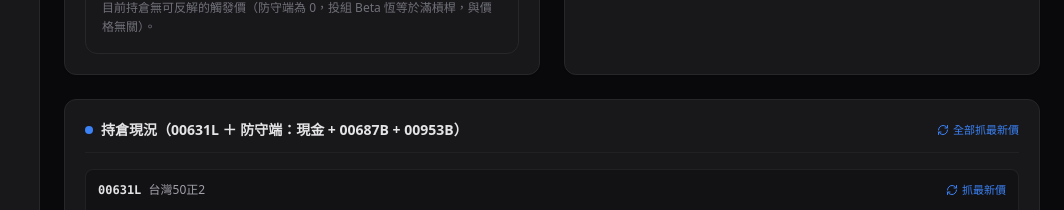
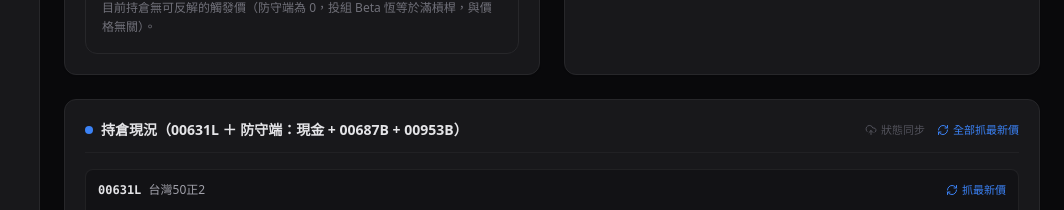
Before and after one commit to bigshop127/Stock_recommendations, a React (Vite) app in the folder review-web/: page /review/rebalance in a window 1280 px wide. Shown: the part 1040-1250 px from the top of the page, without its empty margins (216-1280 px from the left). Built offline with nearby package versions, Linux system fonts and the light colour scheme; no server answers.

Commit message:
feat(review-web): 持倉現況卡片標題加「狀態同步」按鈕，設定不用滑到底才能存雲端
Beta/容忍度/鎖定狀態調整完後可就近按鈕直接同步，沿用既有 syncToCloud，
不新增邏輯；同區塊補同步結果提示（沿用底部卡片同款文字/圖示）。

```diff
--- a/review-web/src/pages/Rebalance.tsx
+++ b/review-web/src/pages/Rebalance.tsx
@@ -1408,6 +1408,20 @@ export function Rebalance() {
             <span className="w-2 h-2 rounded-full bg-blue-500" />
             持倉現況（00631L ＋ 防守端：現金 + {BOND_ETFS[0].code} + {BOND_ETFS[1].code}）
           </span>
+          <div className="flex items-center gap-3">
+            <button
+              onClick={() => void syncToCloud(config)}
+              disabled={cloud.status === 'syncing' || cloud.status === 'loading'}
+              className="text-[11px] text-primary hover:text-primary/80 disabled:text-zinc-600 flex items-center gap-1 transition-colors font-normal"
+              title="把目前設定（目標Beta、容忍度、鎖定狀態等）同步到雲端，之後任何裝置重開都不會跑掉"
+            >
+              {cloud.status === 'syncing' ? (
+                <Loader2 className="w-3 h-3 animate-spin" />
+              ) : (
+                <UploadCloud className="w-3 h-3" />
+              )}
+              狀態同步
+            </button>
             <button
               onClick={fetchAllPrices}
               disabled={ASSETS.some((a) => priceFetch[a.code]?.loading)}
@@ -1421,7 +1435,24 @@ export function Rebalance() {
               )}
               全部抓最新價
             </button>
+          </div>
         </h2>
+
+        {(cloud.status === 'saved' || cloud.status === 'error') && (
+          <div className="text-[11px] flex items-center gap-1.5 -mt-2">
+            {cloud.status === 'saved' && (
+              <span className="text-emerald-400 flex items-center gap-1">
+                <Cloud className="w-3.5 h-3.5" />
+                {cloud.savedAt
+                  ? `已同步雲端 ${new Date(cloud.savedAt).toLocaleTimeString('zh-TW', { hour12: false })}`
+                  : cloud.msg || '已同步雲端'}
+              </span>
+            )}
+            {cloud.status === 'error' && (
+              <span className="text-amber-400 flex items-center gap-1"><CloudOff className="w-3.5 h-3.5" /> {cloud.msg || '雲端同步失敗（已存本機）'}</span>
+            )}
+          </div>
+        )}
 
         {/* 各標的持倉列 */}
         <div className="space-y-3">
```
Lines whose indentation alone changed are shown as unchanged.
